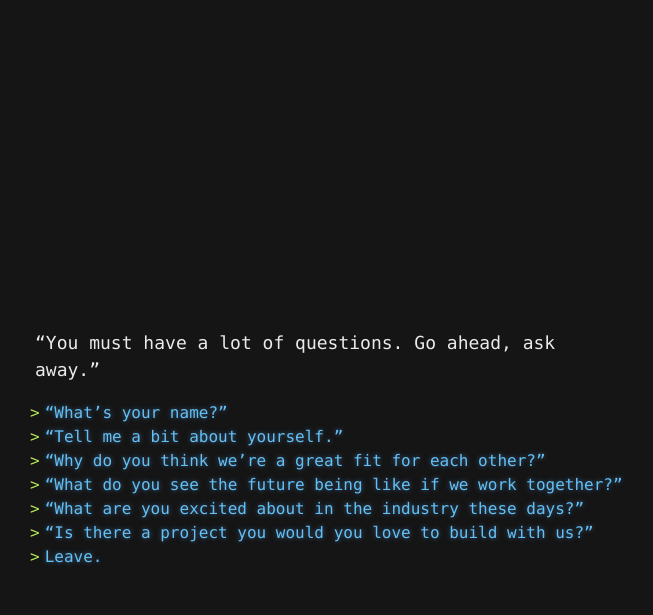
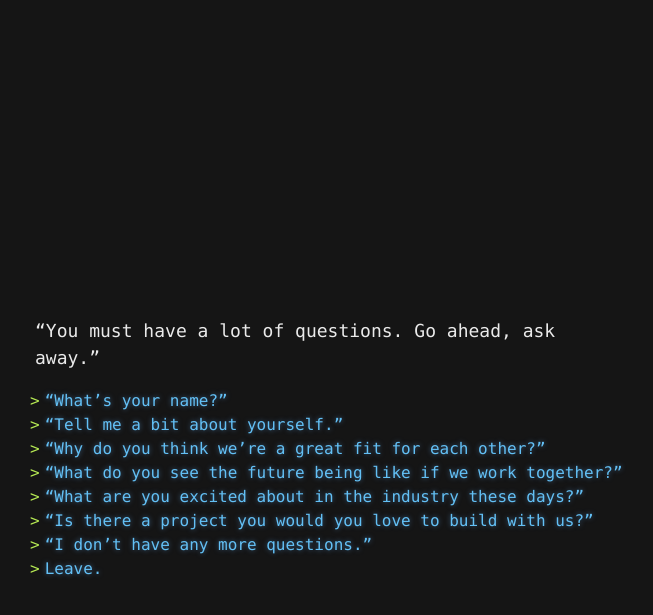
Before and after one commit to yvesgurcan/adventure, a Jekyll site: the page built from questions.md, in a window 1280 px wide. Shown: the top 615 px of the page, without its empty margins (310-963 px from the left). Built offline with Jekyll 4.4.1, drawn with Linux system fonts in a browser that asks for light colours; our own code applies the rules of GitHub Pages for plain Markdown files.

Commit message:
Update questions.md

```diff
--- a/questions.md
+++ b/questions.md
@@ -6,4 +6,5 @@
 - ["What do you see the future being like if we work together?"](future.md)
 - ["What are you excited about in the industry these days?"](industry.md)
 - ["Is there a project you would you love to build with us?"](build.md)
+- ["I don't have any more questions."](done.md)
 - [Leave.](leave.md)
```
